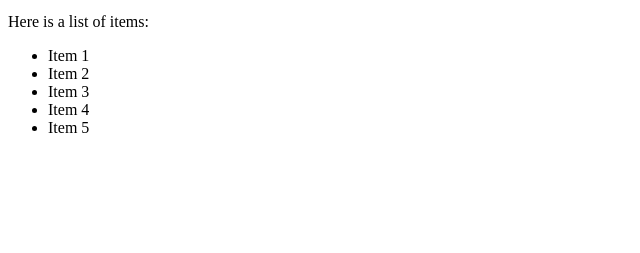
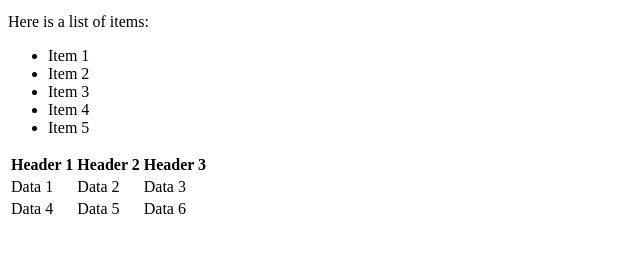
Before and after one commit to AshishSMathpati/icp12-gruop-project-1-html-github-e-commerce, a plain HTML site: page index.html in a window 1280 px wide. Shown: the part 101-354 px from the top of the page, without its empty margins (0-640 px from the left). Drawn offline with Linux system fonts and the light colour scheme.

Commit message:
table tag added

```diff
--- a/index.html
+++ b/index.html
@@ -15,5 +15,23 @@
         <li>Item 4</li>
         <li>Item 5</li>
     </ul>
+
+    <table>
+        <tr>
+            <th>Header 1</th>
+            <th>Header 2</th>
+            <th>Header 3</th>
+        </tr>
+        <tr>
+            <td>Data 1</td>
+            <td>Data 2</td>
+            <td>Data 3</td>
+        </tr>
+        <tr>
+            <td>Data 4</td>
+            <td>Data 5</td>
+            <td>Data 6</td>
+        </tr>
+    </table>
 </body>
 </html>
```
